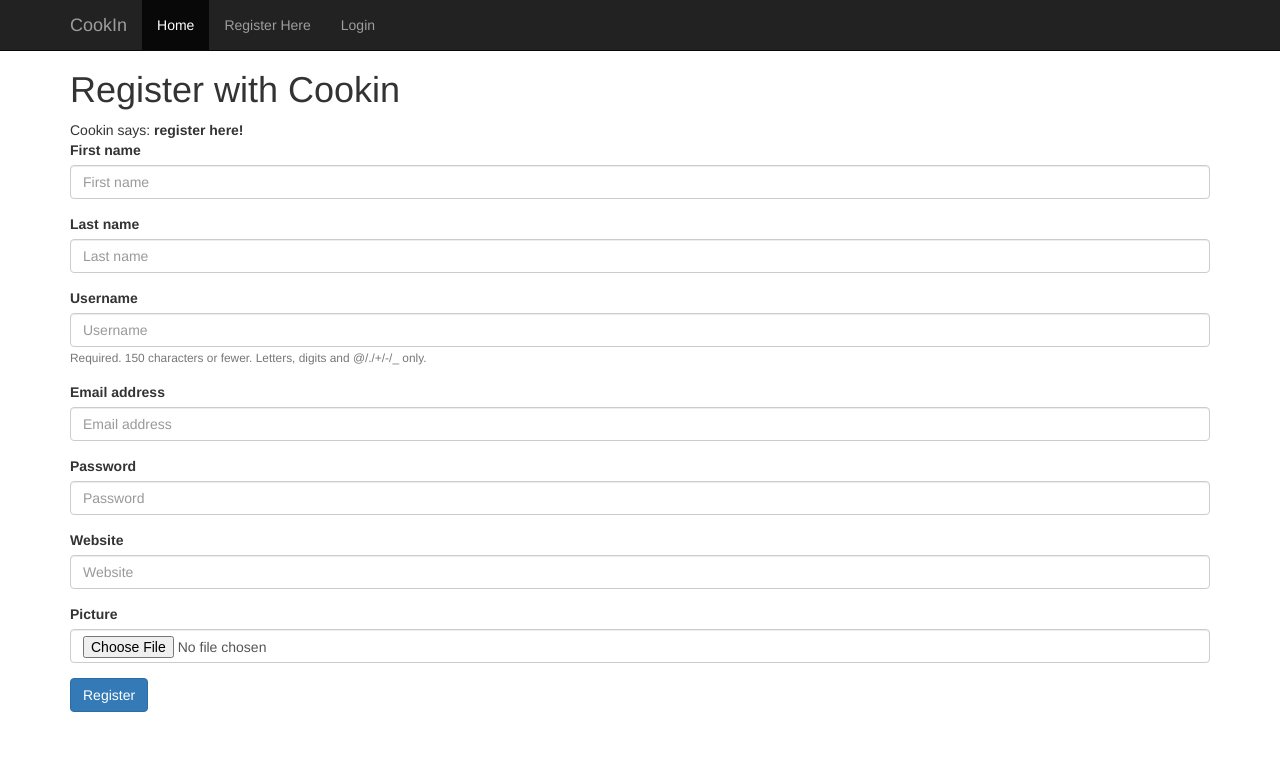
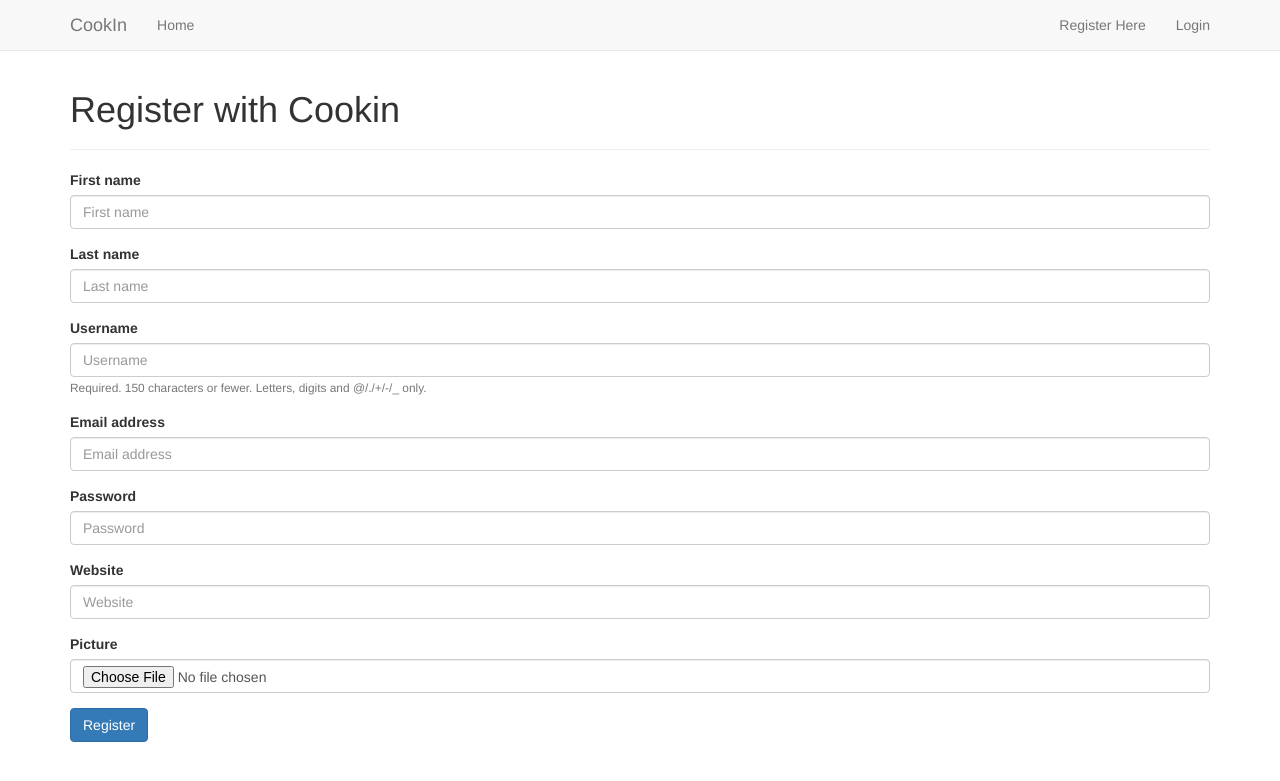
Before and after one commit to shiyingzheng/recipe_search, a Django app: page /app/register/ in a window 1280 px wide. Shown: the top 781 px of the page. Run offline with Django 3.2, Linux system fonts and the light colour scheme; some libraries are stand-ins or nearby versions.

Commit message:
Template formatting improvements

```diff
--- a/cookin/app/templates/base.html
+++ b/cookin/app/templates/base.html
@@ -29,7 +29,7 @@
 
     <body>
         {# Bootstrap Nav Bar! #}
-        <nav class="navbar navbar-inverse navbar-fixed-top">
+        <nav class="navbar navbar-default navbar-fixed-top">
         {# bootstrap top-level container #}
         <div class="container">
             <div class="navbar-header">
@@ -43,19 +43,34 @@
             </div>
             <div id="navbar" class="collapse navbar-collapse">
                 <ul class="nav navbar-nav">
-                    <li class="active"><a href="/">Home</a></li>
+                    <li{# class="active" #}><a href="/">Home</a></li>
                     {% if user.is_authenticated %}
                     <li><a href="/app/recipes/new">Add new Recipe</a></li>
-                    <li><a href="/app/logout/">Logout</a></li>
+                    {% endif %}
+
+                    {# use the navmenu block in other templates #}
+                    {# to put extra links here! #}
+                    {% block navmenu %}
+                    {% endblock %}
+                </ul>
+                <ul class="nav navbar-nav navbar-right">
+                    {% if user.is_authenticated %}
+                    <!--<li><a href="#">Help</a></li> -->
+                    <li class="dropdown">
+                    <a href="#" class="dropdown-toggle" data-toggle="dropdown" role="button" aria-haspopup="true" aria-expanded="false">Account <span class="caret"></span></a>
+                    <ul class="dropdown-menu">
+                        <!--<li><a href="#">Profile</a></li>
+                        <li><a href="#">My Recipes</a></li>
+                        <li><a href="#">Settings</a></li>
+                        <li role="separator" class="divider"></li>-->
+                        <li><a href="/app/logout/">Logout</a></li>
+                    </ul>
+                    </li>
 
                     {% else %}
                     <li><a href="/app/register/">Register Here</a></li>
                     <li><a href="/app/login/">Login</a></li>
                     {% endif %}
-
-                    {# use navmenu blocks to add page-specific links here! #}
-                    {% block navmenu %}
-                    {% endblock %}
                 </ul>
             </div><!--/.nav-collapse -->
         </div>
--- a/cookin/app/templates/users/login.html
+++ b/cookin/app/templates/users/login.html
@@ -11,10 +11,8 @@
 {% block content %}
 
 {# bootstrap content goes in rows! (then columns) #}
-<div class="row">
-    <div class="col-sm-10">
-        <h1>Login to Cookin</h1>
-    </div>
+<div class="page-header">
+    <h1>Login to Cookin</h1>
 </div>
 
 <form id="login_form" method="post" action="/app/login/" class="form-horizontal">
--- a/cookin/app/templates/users/register.html
+++ b/cookin/app/templates/users/register.html
@@ -2,13 +2,15 @@
 {% load bootstrap3 %}
 
 {% block content %}
-<h1>Register with Cookin</h1>
+<div class="page-header">
+    <h1>Register with Cookin</h1>
 
-{% if registered %}
-Cookin says: <strong>thank you for registering!</strong>
-<a href="/app/">Return to the homepage.</a><br />
+    {% if registered %}
+    <p>Cookin says: <span class="label label-success">thank you for registering!</span></p>
+    <a href="/app/">Return to the homepage.</a>
+</div>
 {% else %}
-Cookin says: <strong>register here!</strong><br />
+</div>
 
 <form id="user_form" method="post" action="/app/register/"
     enctype="multipart/form-data">
```
Also changed, not shown: cookin/app/templates/index.html (+7 -7 lines), cookin/app/templates/recipes/add_new_recipe_form.html (+6 -1 lines), cookin/app/templates/recipes/recipe_detail.html (+3 -6 lines).
